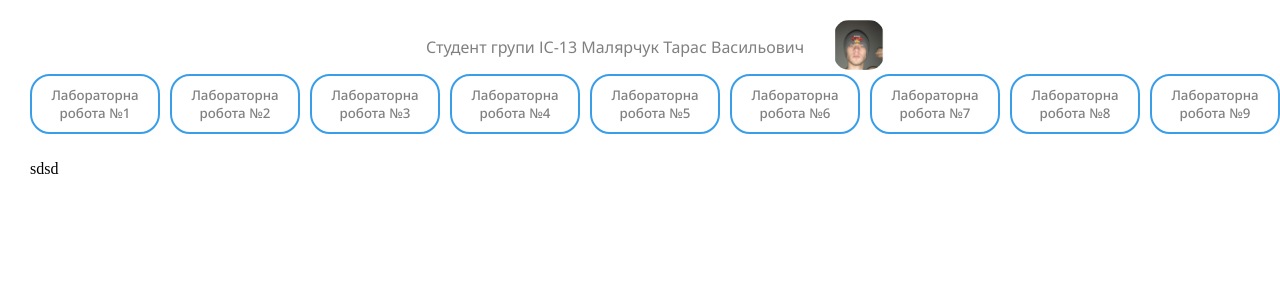
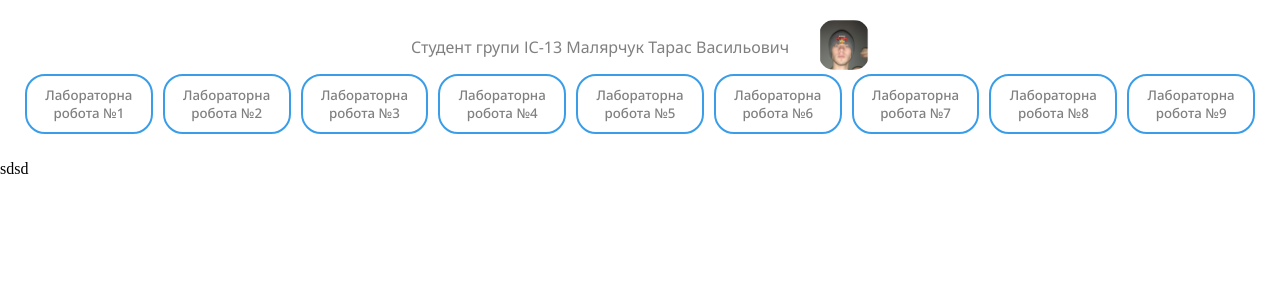
Before and after one commit to tarasmal/web-report-app, a React (Create React App) app: page / in a window 1280 px wide. Shown: the top 300 px of the page. Built offline with nearby package versions, Linux system fonts and the light colour scheme.

Commit message:
style: re-styled header

```diff
--- a/src/components/atoms/Flex.tsx
+++ b/src/components/atoms/Flex.tsx
@@ -3,6 +3,8 @@ import styled from "styled-components";
 interface Flex {
     id?: string,
     position?: string,
+    flex?: string,
+    flexGrow?: string,
     flexDirection?: string,
     justifyContent?: string,
     alignItems?: string,
@@ -27,6 +29,8 @@ interface Flex {
 
 const Flex = styled.div<Flex>`
   display: flex;
+  flex: ${props => props.flex};
+  flex-grow: ${props => props.flexGrow};
   flex-direction: ${props => props.flexDirection};
   justify-content: ${props => props.justifyContent};
   align-items: ${props => props.alignItems};
--- a/src/components/atoms/HeaderWrapper.tsx
+++ b/src/components/atoms/HeaderWrapper.tsx
@@ -1,11 +1,18 @@
 import styled from "styled-components";
 
 const HeaderWrapper = styled.div`
+  display: flex;
+  justify-content: center;
   position: fixed;
+  flex-direction: column;
   z-index: 2;
   background-color: white;
-  flex-direction: column;
-  row-gap: 20px;
+  top: 0;
+  left: 0;
+  right: 0;
+  padding: 0 25px 0 25px;
+
+
 `
 
 export default HeaderWrapper
--- a/src/styles.css
+++ b/src/styles.css
@@ -1,4 +1,4 @@
 body{
-    margin: 0px 30px 0px 30px;
+    margin: 0 30px 0 0;
     height: 5000px;
 }
```
